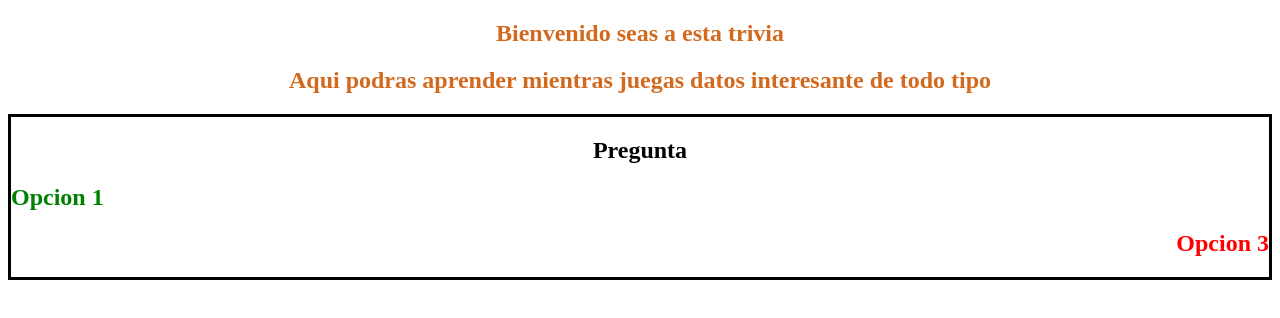
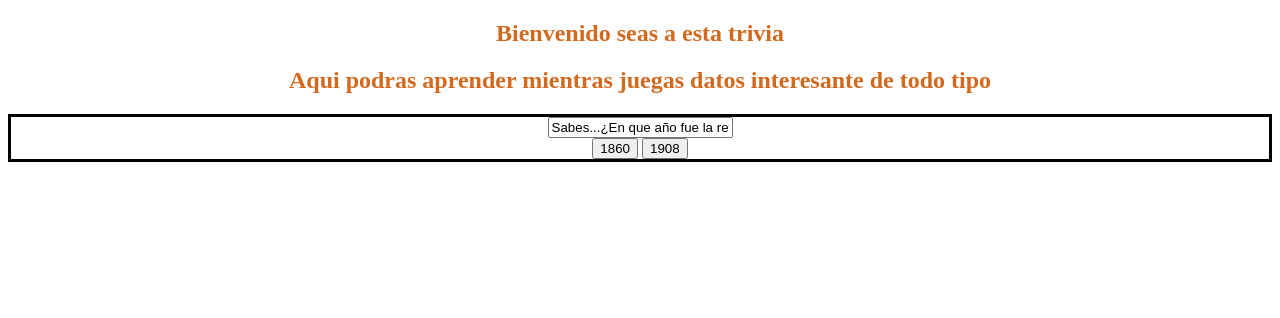
Before and after one commit to JorgeSoberanis/ProyectoTrivia, a plain HTML site: page index.html in a window 1280 px wide. Drawn offline with Linux system fonts and the light colour scheme.

Commit message:
separaciones

```diff
--- a/index.html
+++ b/index.html
@@ -16,15 +16,12 @@
 
     <section id="principal">
         <div class="T1">
-            <h2>Pregunta</h2>
+            <input type="text" value="Sabes...¿En que año fue la revolucion mexicana?" readonly>
         </div>
 
         <div class="correcto">
-            <h2>Opcion 1</h2>
-        </div>
-
-        <div class="incorrecto">
-            <h2>Opcion 3</h2>
+            <input type="button" value="1860">
+            <input type="button" value="1908">
         </div>
 
 
--- a/style.css
+++ b/style.css
@@ -1,5 +1,3 @@
-
-
 .T1{  /*esta es la forma para seleccionar usando "class"*/
     border: 1px; color: rgb(2, 2, 2);
     text-align: center;
@@ -11,8 +9,8 @@
 }
 
 .correcto{
-    color: green;
 
+    text-align: center;
 }
 
 .incorrecto{
```
